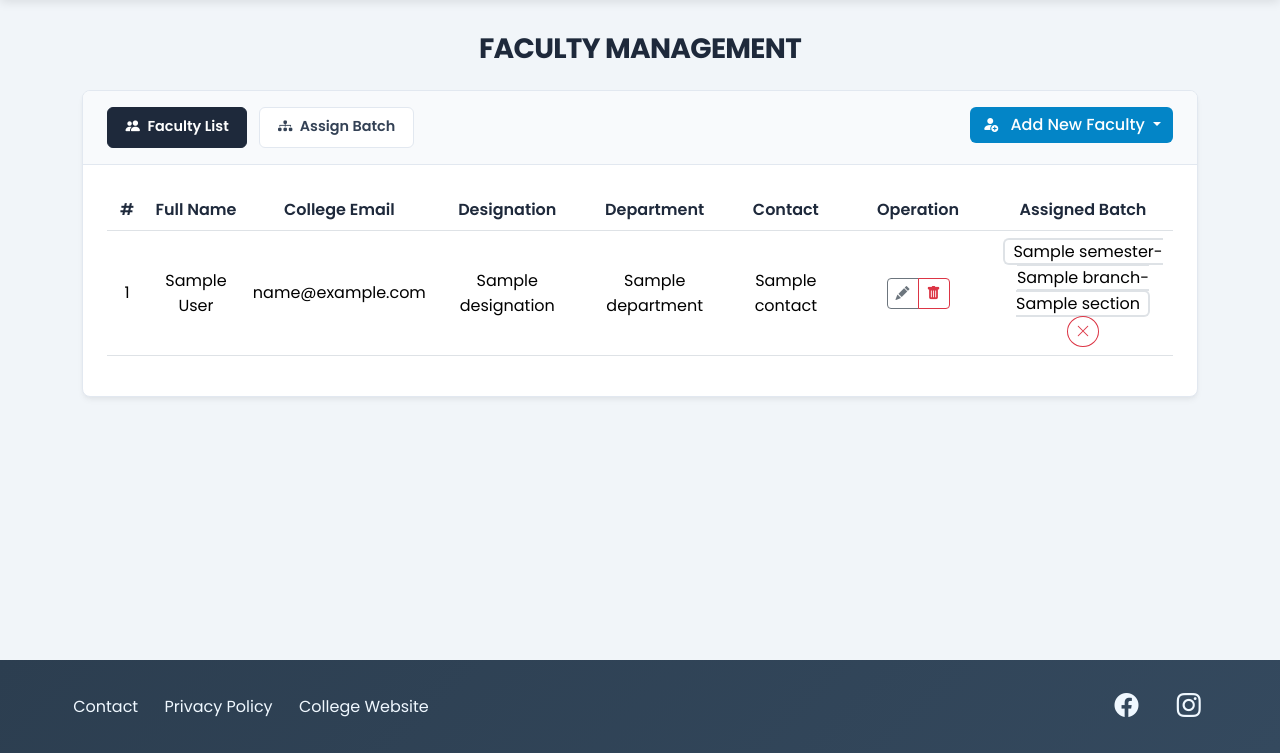
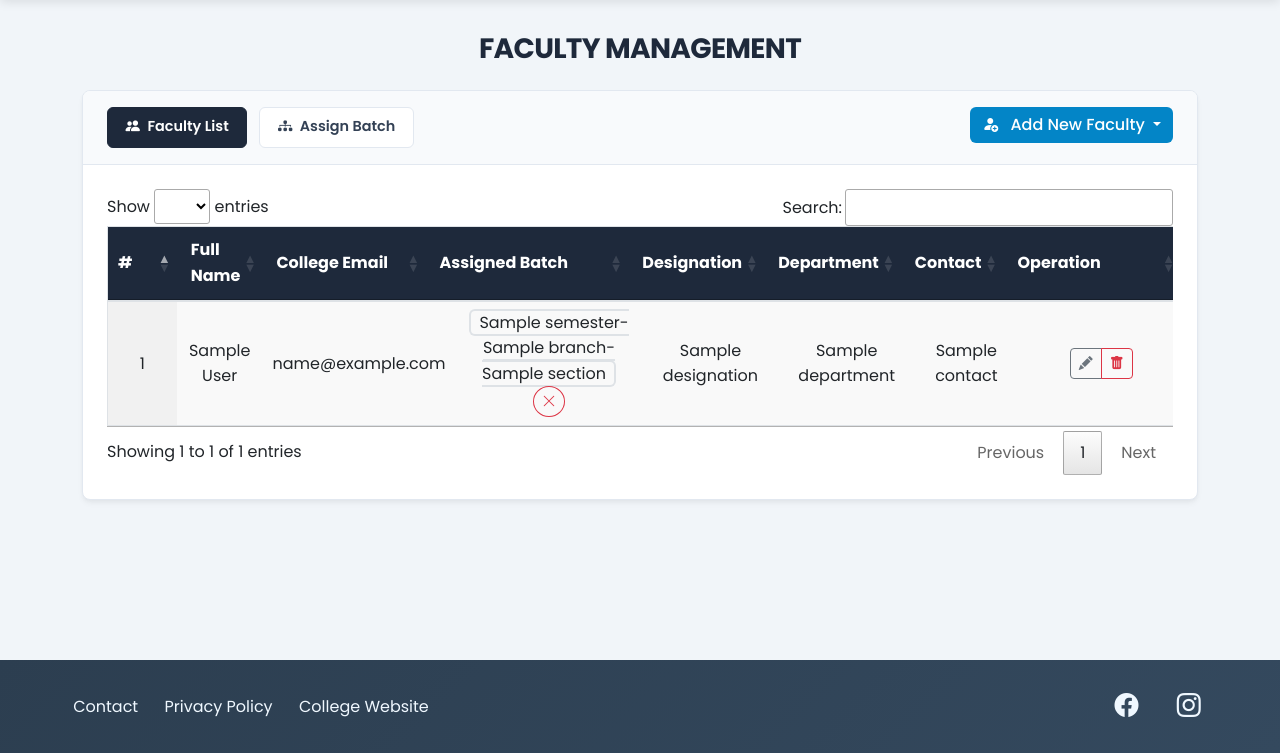
Before and after one commit to rakshitvermagithub/SODECA-Exam, a Python web app: template templates/faculty_management.html in a window 1280 px wide. Shown: the part 76-829 px from the top of the page. Run offline with Jinja, Linux system fonts and the light colour scheme; the template is opened without the code that fills it: most values are stand-ins (such as "Sample title", 1, 10 or a date in 2020); lists and menus that the app fills with data are empty; some libraries are stand-ins or nearby versions; some web fonts are replaced.

Commit message:
feat: Convert normal faculty list table to datatable.js

```diff
--- a/templates/faculty_management.html
+++ b/templates/faculty_management.html
@@ -85,13 +85,6 @@
         box-shadow: 0 5px 15px rgba(2, 132, 199, 0.3);
     }
 
-    .table-admin thead {
-        background-color: var(--admin-bg-light);
-    }
-    .table-admin th {
-        color: var(--admin-navy);
-        font-weight: 600;
-    }
     .table-admin td {
         vertical-align: middle;
     }
@@ -155,17 +148,17 @@
             <!-- Faculty List (default view) -->
             <div class="card-body p-4" id="faculty-list-section">
                 <div class="table-responsive">
-                    <table class="table table-hover table-admin text-center align-middle">
-                        <thead>
+                    <table id="faculty-list-table" class="display border text-center align-middle dt-head-center">
+                        <thead class="text-white" style="background-color: var(--admin-navy);">
                             <tr>
                                 <th scope="col" style="width: 40px;">#</th>
                                 <th scope="col">Full Name</th>
                                 <th scope="col">College Email</th>
+                                <th scope="col" style="width: 180px;">Assigned Batch</th>
                                 <th scope="col">Designation</th>
                                 <th scope="col">Department</th>
                                 <th scope="col">Contact</th>
                                 <th scope="col" style="width: 150px;">Operation</th>
-                                <th scope="col" style="width: 180px;">Assigned Batch</th>
                             </tr>
                         </thead>
                         <tbody>
@@ -177,6 +170,9 @@
                                     <span class="badge badge-coordinator ms-1">SODECA Coordinator</span>
                                 </td>
                                 <td>{{ faculty["college_email"] }}</td>
+                                <td>
+                                    <span class="text-muted">&mdash;</span>
+                                </td>
                                 <td>{{ faculty["designation"] }}</td>
                                 <td>{{ faculty["department"] }}</td>
                                 <td>{{ faculty["contact"] }}</td>
@@ -205,9 +201,6 @@
                                         {% endif %}
                                     </div>
                                 </td>
-                                <td>
-                                    <span class="text-muted">&mdash;</span>
-                                </td>
                             </tr>
                             {% endfor %}
 
@@ -216,6 +209,19 @@
                                 <td>{{ loop.index }}</td>
                                 <td>{{ faculty["full_name"] }}</td>
                                 <td>{{ faculty["college_email"] }}</td>
+                                <td>
+                                    {% if faculty.branch and faculty.semester and faculty.section %}
+                                        <span class="border px-2 border-2 rounded box-shadow">{{ faculty["semester"] }}-{{ faculty["branch"] }}-{{ faculty["section"] }}</span>
+                                        <form action="{{ url_for('discharge_faculty') }}" method="post" class="d-inline">
+                                            <input type="hidden" name="college_email" value="{{ faculty['college_email'] }}">
+                                            <button class="btn btn-sm rounded-circle btn-outline-danger" type="submit" title="Discharge from batch">
+                                                <i class="bi bi-x-lg"></i>
+                                            </button>
+                                        </form>
+                                    {% else %}
+                                        <span class="text-muted">&mdash;</span>
+                                    {% endif %}
+                                </td>
                                 <td>{{ faculty["designation"] }}</td>
                                 <td>{{ faculty["department"] }}</td>
                                 <td>{{ faculty["contact"] }}</td>
@@ -235,19 +241,6 @@
                                             <i class="bi bi-trash-fill"></i>
                                         </button>
                                     </div>
-                                </td>
-                                <td>
-                                    {% if faculty.branch and faculty.semester and faculty.section %}
-                                        <span class="border px-2 border-2 rounded box-shadow">{{ faculty["semester"] }}-{{ faculty["branch"] }}-{{ faculty["section"] }}</span>
-                                        <form action="{{ url_for('discharge_faculty') }}" method="post" class="d-inline">
-                                            <input type="hidden" name="college_email" value="{{ faculty['college_email'] }}">
-                                            <button class="btn btn-sm rounded-circle btn-outline-danger" type="submit" title="Discharge from batch">
-                                                <i class="bi bi-x-lg"></i>
-                                            </button>
-                                        </form>
-                                    {% else %}
-                                        <span class="text-muted">&mdash;</span>
-                                    {% endif %}
                                 </td>
                             </tr>
                             {% endfor %}
@@ -275,9 +268,11 @@
                                 <select class="form-select" name="college_email" id="collegeEmail" required>
                                     <option value="" selected disabled>Select Faculty Email</option>
                                     {% for faculty in faculty_data %}
+                                        {% if not faculty.is_coordinator %}
                                         <option value="{{ faculty['college_email'] }}" data-name="{{ faculty['full_name'] }}">
                                             {{ faculty['college_email'] }}
                                         </option>
+                                        {% endif %}
                                     {% endfor %}
                                 </select>
                                 <label for="collegeEmail">Faculty Email</label>
@@ -563,6 +558,21 @@
 {% block script %}
 <script>
 document.addEventListener('DOMContentLoaded', function () {
+        // --- DataTable Initialization ---
+    if (document.getElementById('faculty-list-table')) {
+        try {
+            $('#faculty-list-table').DataTable({
+                paging: true,
+                pageLength: 4,       // Disables pagination
+                info: true,         // Hides table info text (e.g. "Showing 1 to N entries")
+                scrollX: true,       // Enables horizontal scrolling
+                scrollCollapse: true,
+            });
+        } catch (e) {
+            console.error("Error initializing DataTable:", e);
+        }
+    }
+
     // Edit modal population
     const editModal = document.getElementById('editFacultyModal');
     if (editModal) {
```
